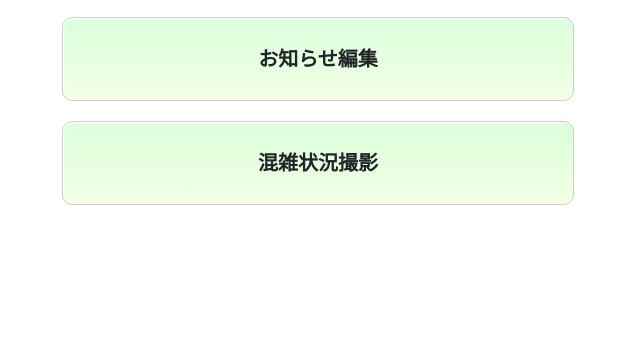
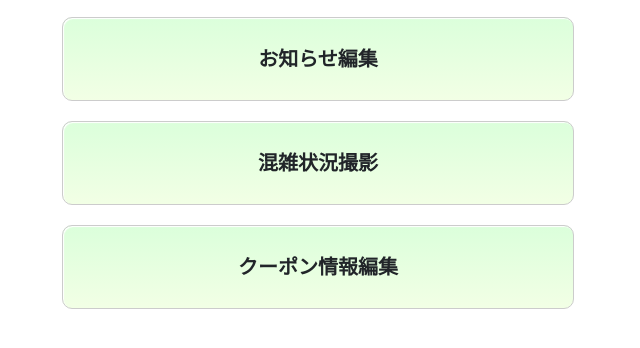
Before and after one commit to ishida-0622/project-s3, a React app: page public/admin/index.html in a window 1280 px wide. Shown: the part 402-750 px from the top of the page, without its empty margins (322-962 px from the left). Built offline with nearby package versions, Linux system fonts and the light colour scheme; some packages are replaced by stand-ins of ours.

Commit message:
update: 導線の追加

```diff
--- a/public/admin/index.html
+++ b/public/admin/index.html
@@ -30,6 +30,9 @@
             <a href="/admin/camera" class="btn btn-radius-solid">
                 混雑状況撮影
             </a>
+            <a href="/admin/coupon" class="btn btn-radius-solid">
+                クーポン情報編集
+            </a>
         </div>
         <script src="../dist/adminCheck.bundle.js"></script>
         <script src="../dist/adminLogout.bundle.js"></script>
```
